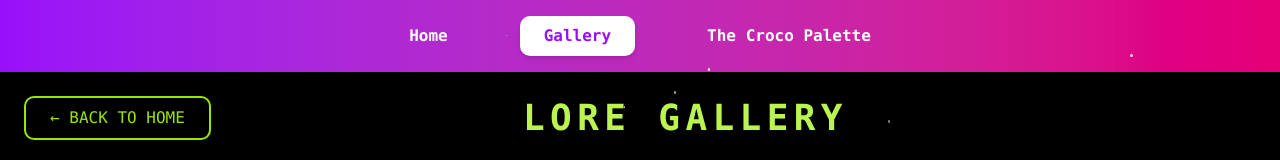
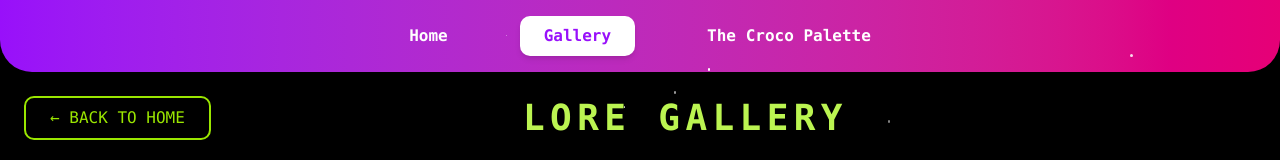
Before and after one commit to xtestegg/site-fero, a React (Vite) app: page /lore-gallery in a window 1280 px wide. Shown: the top 160 px of the page. Built offline with nearby package versions, Linux system fonts and the light colour scheme.

Commit message:
Update: Add curved bottom border to navbar

```diff
--- a/src/web/components/navbar.tsx
+++ b/src/web/components/navbar.tsx
@@ -4,7 +4,7 @@ interface NavbarProps {
 
 export function Navbar({ currentPage = "home" }: NavbarProps) {
   return (
-    <nav className="bg-gradient-to-r from-purple-600 to-pink-600 shadow-lg">
+    <nav className="bg-gradient-to-r from-purple-600 to-pink-600 shadow-lg" style={{ borderBottomLeftRadius: "2rem", borderBottomRightRadius: "2rem" }}>
       <div className="container mx-auto max-w-6xl px-4">
         <div className="flex items-center justify-center gap-12 py-4">
           <a
```
